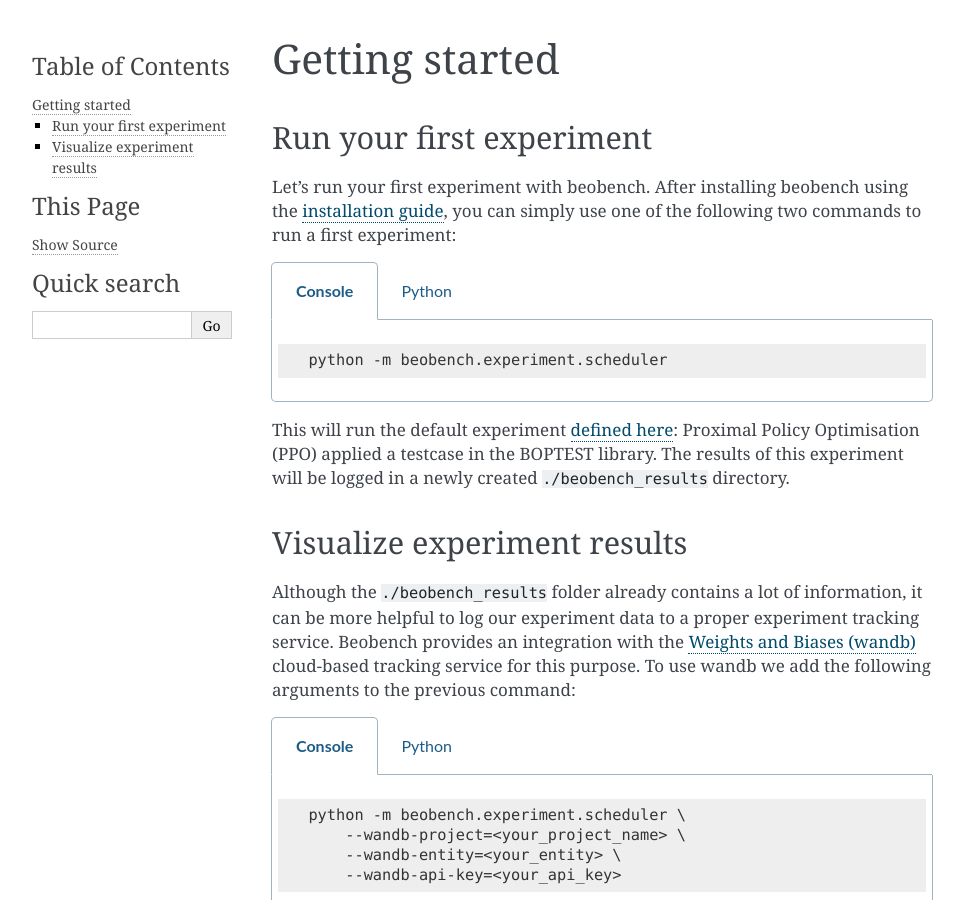
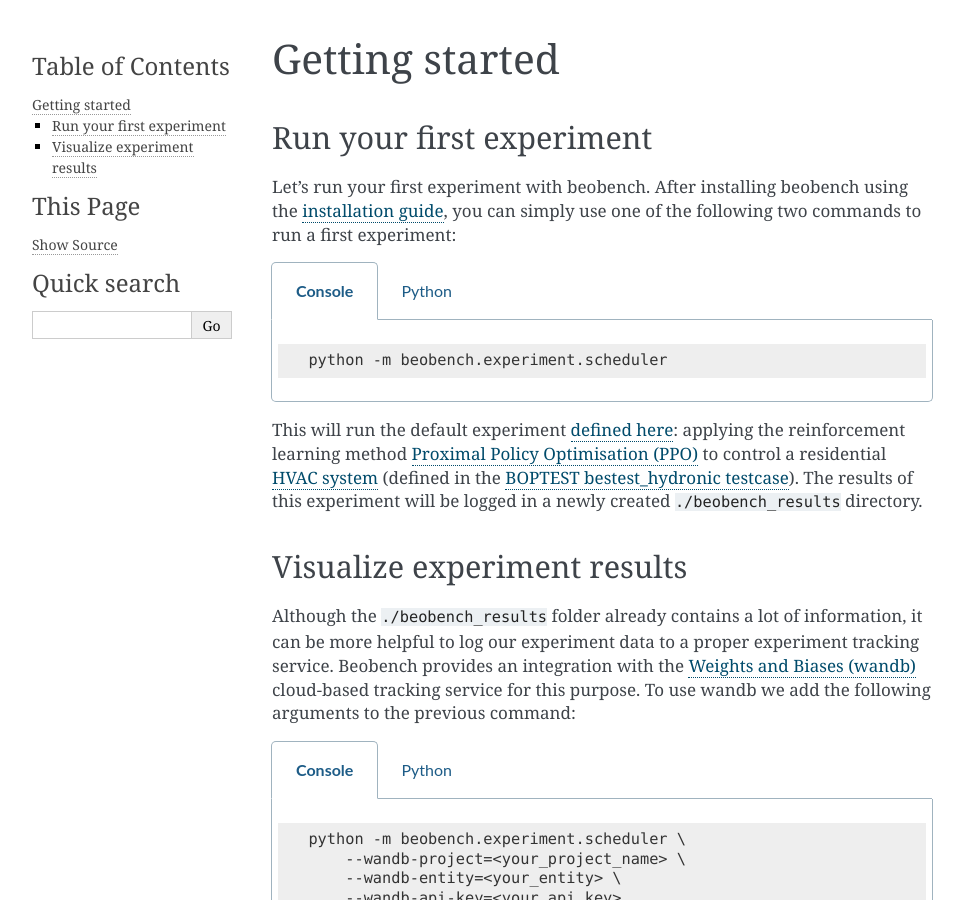
Before and after one commit to rdnfn/beobench, a Sphinx documentation site: the page built from docs/guides/getting_started.rst, in a window 1280 px wide and 900 px high. Shown: the whole window, without its empty margins (148-1112 px from the left). Built offline with Sphinx 7.4.7, drawn with Linux system fonts in a browser that asks for light colours.

Commit message:
docs: improve description of default experiment

```diff
--- a/docs/guides/getting_started.rst
+++ b/docs/guides/getting_started.rst
@@ -19,7 +19,7 @@ Let's run your first experiment with beobench. After installing beobench using t
 
         beobench.experiment.scheduler.run()
 
-This will run the default experiment `defined here <beobench/experiment/definitions/default.py>`_: Proximal Policy Optimisation (PPO) applied a testcase in the BOPTEST library. The results of this experiment will be logged in a newly created ``./beobench_results`` directory.
+This will run the default experiment `defined here <beobench/experiment/definitions/default.py>`_: applying the reinforcement learning method `Proximal Policy Optimisation (PPO) <https://arxiv.org/pdf/1707.06347.pdf>`_ to control a residential `HVAC system <https://en.wikipedia.org/wiki/Heating,_ventilation,_and_air_conditioning>`_ (defined in the `BOPTEST bestest_hydronic testcase <https://htmlpreview.github.io/?https://github.com/ibpsa/project1-boptest/blob/master/testcases/bestest_hydronic/doc/index.html>`_). The results of this experiment will be logged in a newly created ``./beobench_results`` directory.
 
 Visualize experiment results
 ^^^^^^^^^^^^^^^^^^^^^^^^^^^^^^
```
